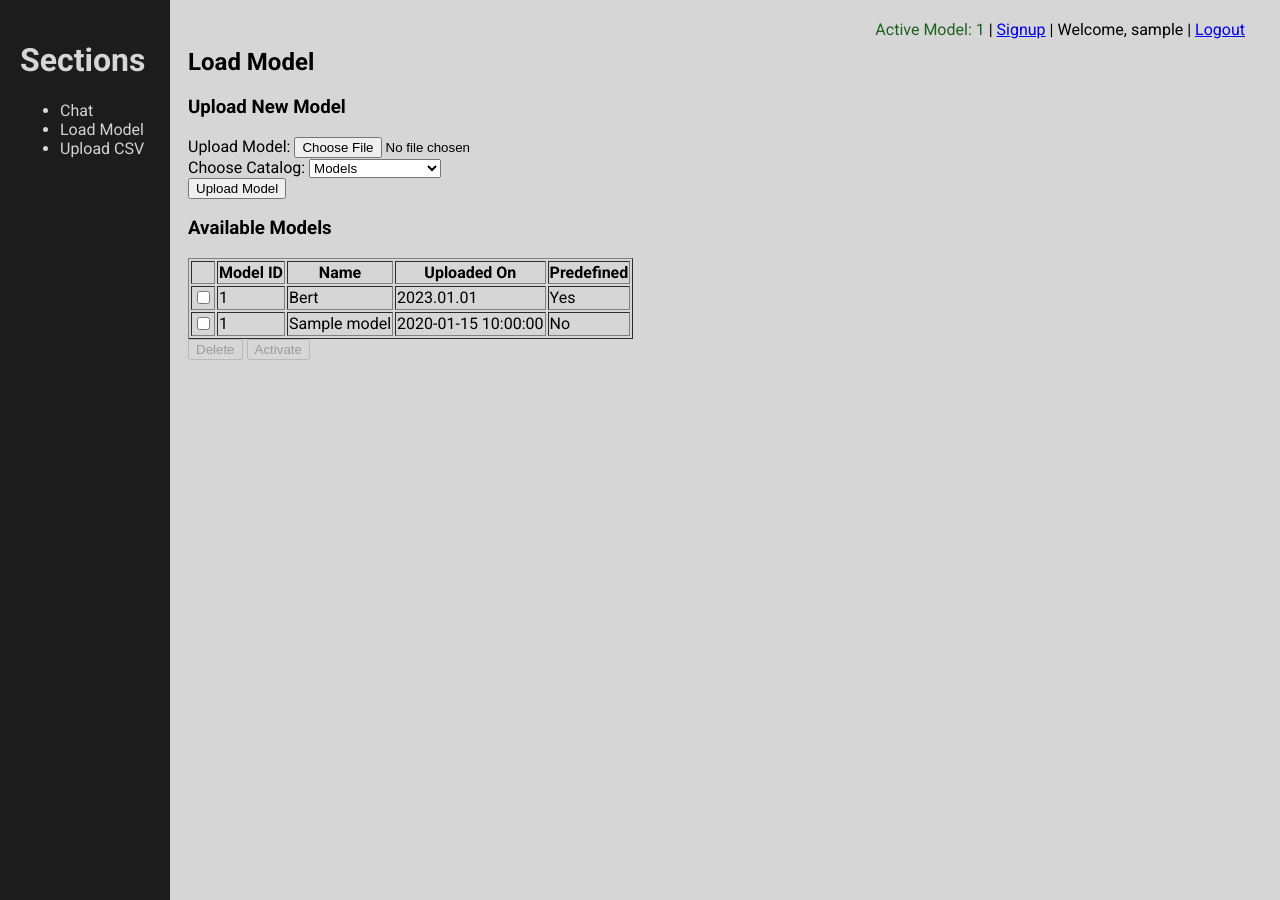
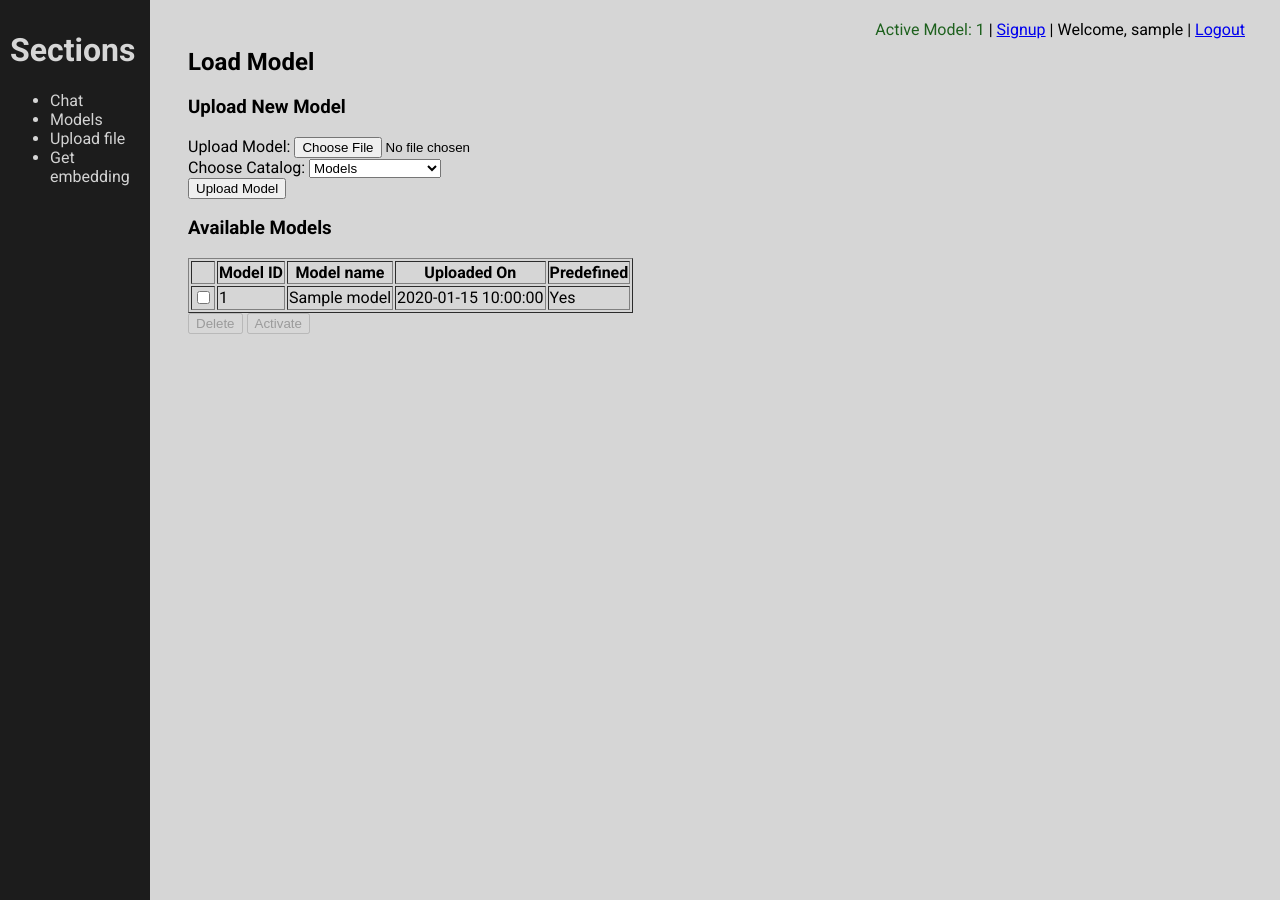
Before and after one commit to IgorBeHolder/3LM-Local-Large-Language-Models-, a Flask app: page /models/load-model in a window 1280 px wide. Run offline with Flask 3, Linux system fonts and the light colour scheme; a user stored in the database is signed in; tables that the repository leaves empty hold one stand-in row (values such as "Sample post").

Commit message:
Predifined models activate only

```diff
--- a/routes/database.py
+++ b/routes/database.py
@@ -25,3 +25,4 @@ class MLModel(db.Model):
     name = db.Column(db.String(80), unique=True, nullable=False)
     path = db.Column(db.String(120), nullable=False)
     uploaded_on = db.Column(db.DateTime, default=datetime.utcnow)
+    predefined = db.Column(db.Integer, default=0)
--- a/routes/models.py
+++ b/routes/models.py
@@ -32,14 +32,8 @@ def load_model():
         # Flash a success message
         flash("Model uploaded successfully to {}!".format(selected_catalog), "success")
 
-        # return redirect(url_for(""))
 
-        # Redirect to the load_model route
-    models = [
-    {"model_id": 1, "name": "Bert", "uploaded_on": "2023.01.01", "is_predefined": True},
-    # ... other models
-    ]
-    uploaded_models = models + MLModel.query.all()
+    uploaded_models = MLModel.query.all()
     return render_template("load_model.html", models=uploaded_models)
 
 
@@ -67,7 +61,7 @@ def manage_model():
             model_id = selected_models[
                 0
             ]  # assuming only one model can be activated at once
-            session["active_model"] = selected_models   # ------------------------------------------- remove
+            # session["active_model"] = selected_models   # ------------------------------------------- remove
 
             model = MLModel.query.get(int(model_id))
             # For the sake of this example, let's just print out the selected models.
--- a/static/styles.css
+++ b/static/styles.css
@@ -16,7 +16,7 @@ body {
     left: 0;
     top: 0;
     width: 130px;
-    padding: 20px;
+    padding: 10px;
 }
 
 #sections a {
--- a/templates/index.html
+++ b/templates/index.html
@@ -15,9 +15,9 @@
                 <li><a href="{{ url_for('chat.chats') }}">Chat</a></li>
             {% elif current_user.role in ['admin', 'manager'] %}
                 <li><a href="{{ url_for('chat.chats') }}">Chat</a></li>
-                <li><a href="{{ url_for('models.load_model') }}">Load Model</a></li>
-                <li><a href="{{ url_for('upload_csv.upload_csv') }}">Upload CSV</a></li>
-
+                <li><a href="{{ url_for('models.load_model') }}">Models</a></li>
+                <li><a href="{{ url_for('upload_csv.upload_csv') }}">Upload file</a></li>
+                <li><a href="{{ url_for('upload_csv.upload_csv') }}">Get embedding</a></li>
 
 
             {% endif %}
--- a/templates/load_model.html
+++ b/templates/load_model.html
@@ -25,7 +25,7 @@
                 <tr>
                     <th> </th>
                     <th>Model ID</th>
-                    <th>Name</th>
+                    <th>Model name</th>
                     <th>Uploaded On</th>
                     <th>Predefined</th>
                 </tr>
@@ -35,12 +35,12 @@
                 <tr>
                     <td>
                         <!-- Checkbox with data-predefined attribute -->
-                        <input type="checkbox" name="selected_model" value="{{ model.model_id }}" data-predefined="{{ model.is_predefined }}" onchange="updateButtonStatus()">
+                        <input type="checkbox" name="selected_model" value="{{ model.model_id }}" data-predefined="{{ 'Yes' if model.predefined == 1 else 'No' }}" onchange="updateButtonStatus()">
                     </td>
                     <td>{{ model.model_id }}</td>
                     <td>{{ model.name }}</td>
                     <td>{{ model.uploaded_on }}</td>
-                    <td>{{ 'Yes' if model.is_predefined else 'No' }}</td>
+                    <td>{{ 'Yes' if model.predefined == 1 else 'No' }}</td>
                 </tr>
                 {% endfor %}
             </tbody>
@@ -58,7 +58,7 @@
             let activateBtn = document.querySelector('input[name="action"][value="Activate"]');
 
             if (checkboxes.length === 1) {
-                let isPredefined = checkboxes[0].getAttribute('data-predefined') === 'True';
+                let isPredefined = checkboxes[0].getAttribute('data-predefined') == 'Yes';
 
                 if (isPredefined) {
                     deleteBtn.setAttribute('disabled', 'true');
```
